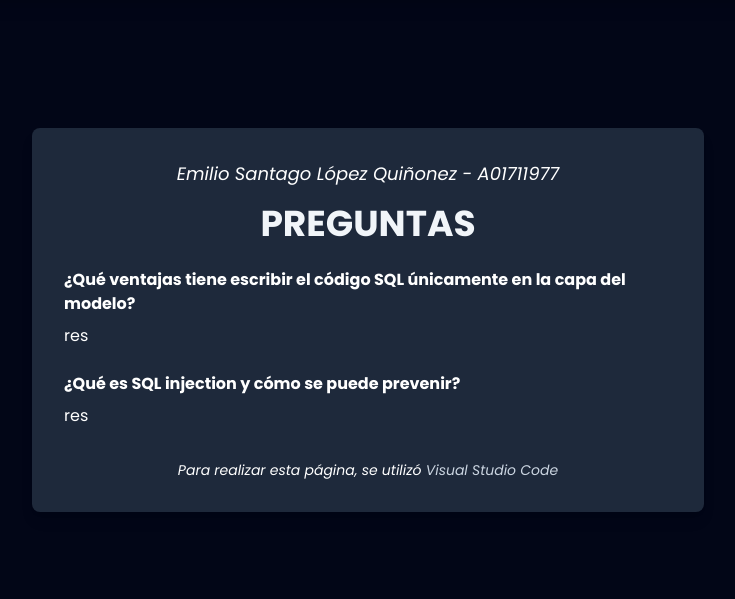
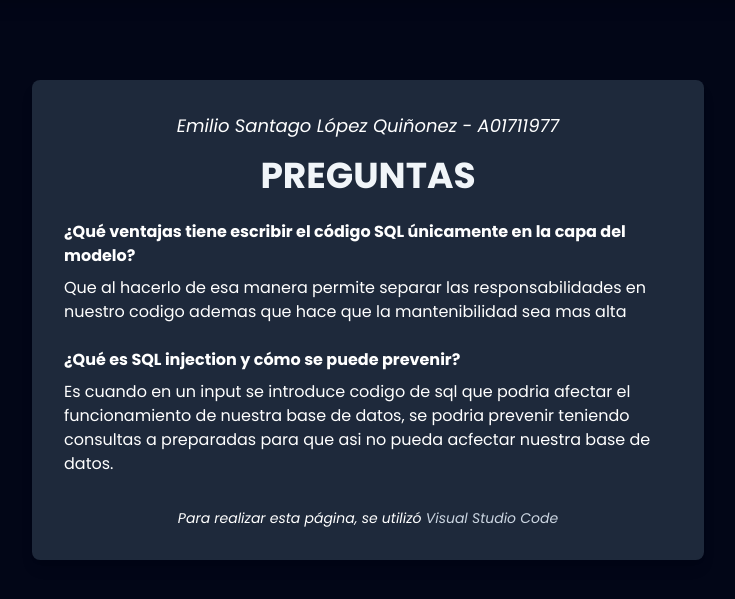
Before and after one commit to EmilioQuinonez/Lab, a Node server app: page /questions in a window 1280 px wide. Shown: the part 80-679 px from the top of the page, without its empty margins (272-1007 px from the left). Run offline with Node 20, Linux system fonts and the light colour scheme; some libraries are stand-ins or nearby versions.

Commit message:
Adicion de preguntas Lab 17

```diff
--- a/Papu/views/includes/_mainBody.ejs
+++ b/Papu/views/includes/_mainBody.ejs
@@ -8,6 +8,6 @@
   <li><a class="underline" href="/about">Sobre mí</a></li>
   <li><a class="underline" href="/sistems">Sistemas Operativos</a></li>
   <li>
-      <a class="underline" href="/sistems/add">Encuesta sobre tu sistema operativo favorito</a>
+    <a class="underline" href="/sistems/add">Encuesta sobre tu sistema operativo favorito</a>
   </li>
 </ul>
--- a/Papu/views/includes/_questionsBody.ejs
+++ b/Papu/views/includes/_questionsBody.ejs
@@ -2,7 +2,14 @@
 <p class="font-bold">
   ¿Qué ventajas tiene escribir el código SQL únicamente en la capa del modelo?
 </p>
-<p class="mt-2">res</p>
+<p class="mt-2">
+  Que al hacerlo de esa manera permite separar las responsabilidades en nuestro
+  codigo ademas que hace que la mantenibilidad sea mas alta
+</p>
 
 <p class="font-bold mt-6">¿Qué es SQL injection y cómo se puede prevenir?</p>
-<p class="mt-2">res</p>
+<p class="mt-2">
+  Es cuando en un input se introduce codigo de sql que podria afectar el
+  funcionamiento de nuestra base de datos, se podria prevenir teniendo consultas
+  a preparadas para que asi no pueda acfectar nuestra base de datos.
+</p>
```
Also changed, not shown: 1 other file.
